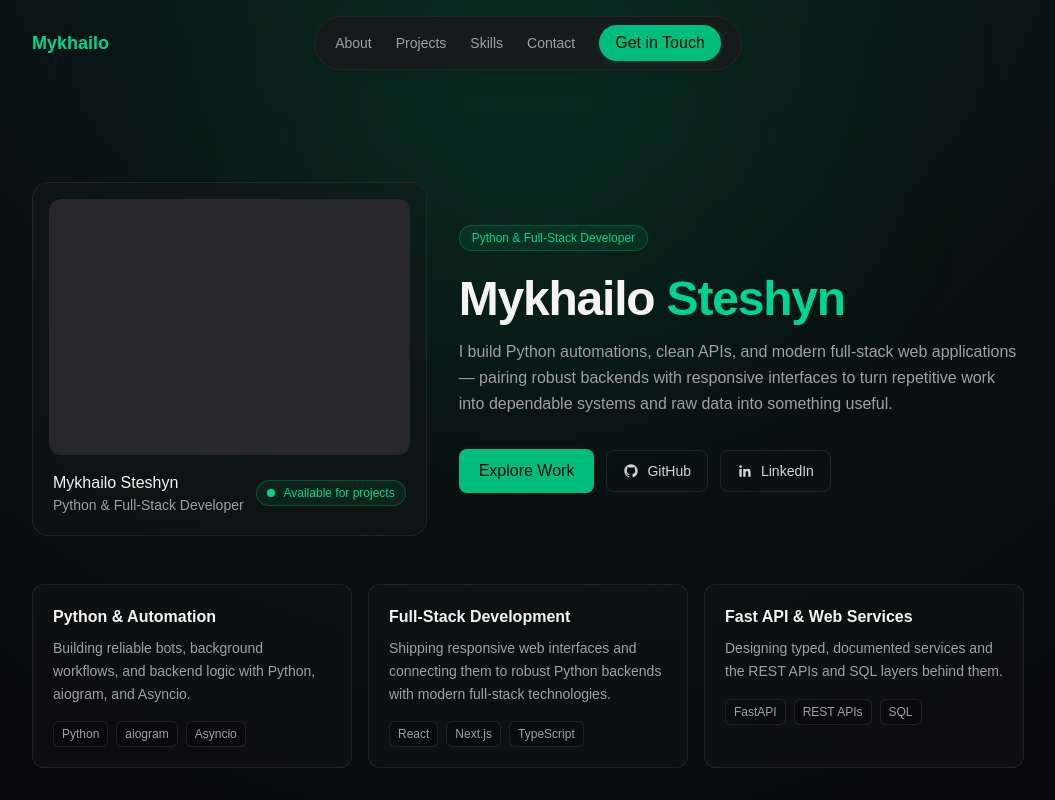
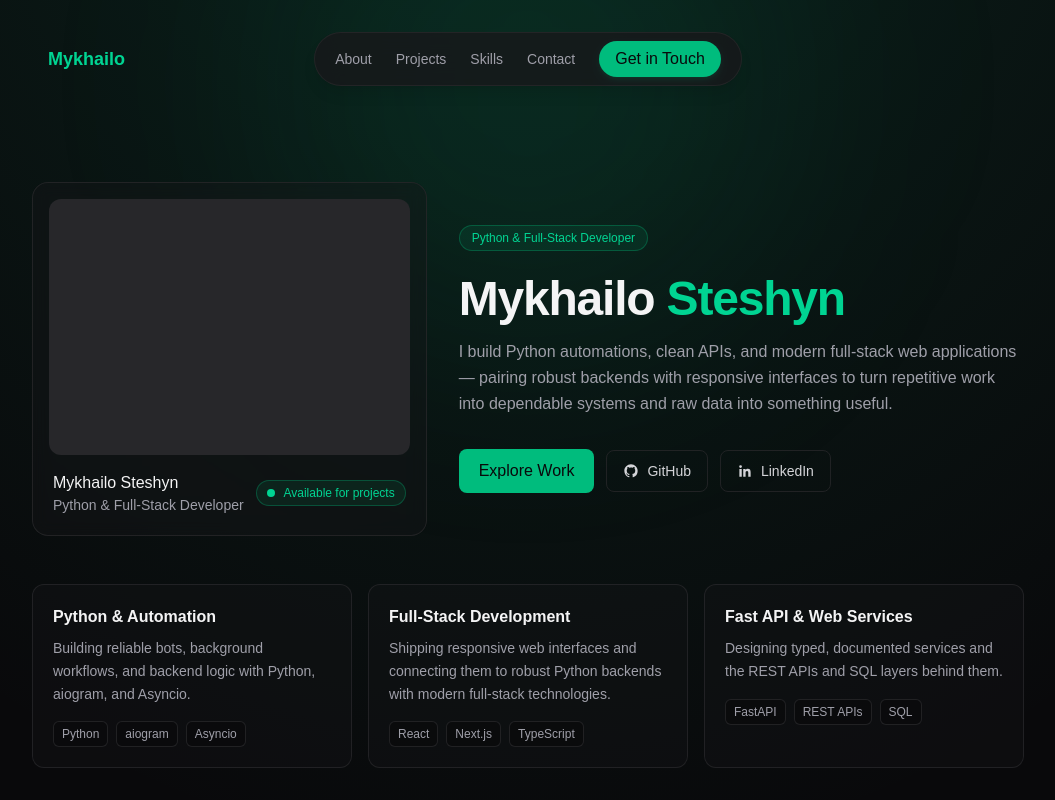
Before and after one commit to misa75306-cyber/portfolio, a Next.js app: page / in a window 1280 px wide. Shown: the top 800 px of the page, without its empty margins (112-1167 px from the left). Built offline with nearby package versions, Linux system fonts and the light colour scheme.

Commit message:
style: make header sticky

```diff
--- a/app/page.tsx
+++ b/app/page.tsx
@@ -83,7 +83,7 @@ export default function Home() {
         aria-hidden="true"
         className="pointer-events-none absolute left-1/2 top-0 -z-10 h-[500px] w-[500px] -translate-x-1/2 -translate-y-1/3 rounded-full bg-emerald-500/10 blur-[120px]"
       />
-      <header className="sticky top-0 z-50">
+      <header className="sticky top-4 z-50 max-w-5xl mx-auto px-4 w-full">
         <div className="relative max-w-5xl mx-auto px-4 py-4 flex items-center justify-center">
           <a
             href="#"
```
